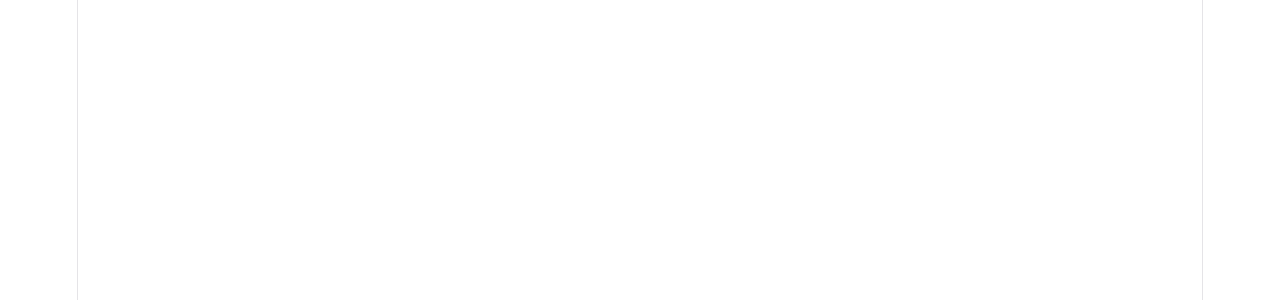
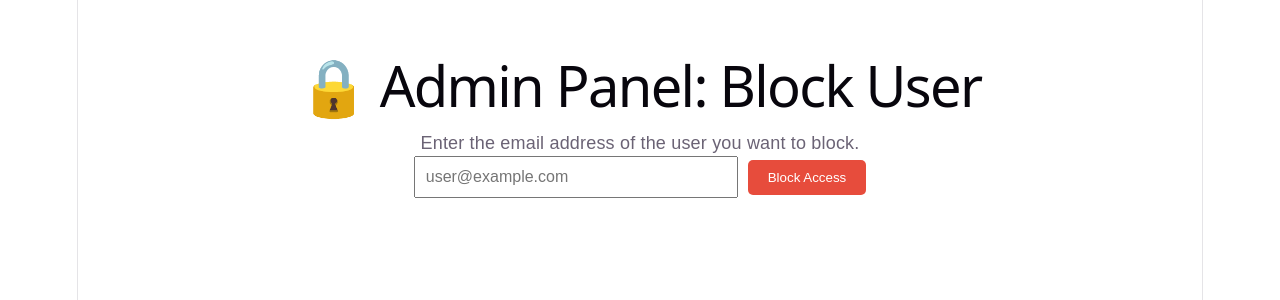
Before and after one commit to sumansingharoy402/agentassitant_ai, a React (Vite) app: page /admin in a window 1280 px wide. Before the commit this address had no page. Shown: the top 300 px of the page. Built offline with nearby package versions, Linux system fonts and the light colour scheme.

Commit message:
Added admin block system

```diff
--- a/src/App.jsx
+++ b/src/App.jsx
@@ -1,12 +1,25 @@
 import { BrowserRouter as Router, Routes, Route } from 'react-router-dom';
 import Dashboard from './dashboard';
+import Admin from './Admin'; // 🚨 নতুন: Admin কম্পোনেন্ট ইমপোর্ট
 
-// 🚨 পেমেন্ট চেক করার জন্য Protected Route
+// 🚨 পেমেন্ট এবং ব্লক চেক করার জন্য Protected Route
 const ProtectedRoute = ({ children }) => {
   const isPaid = localStorage.getItem('payment_status') === 'paid';
+  const userEmail = localStorage.getItem('user_email'); // কাস্টমারের ইমেইল
+  const blockedList = JSON.parse(localStorage.getItem('blocked_emails') || '[]');
 
+  // 🚨 যদি কাস্টমার ব্লক লিস্টে থাকে
+  if (blockedList.includes(userEmail)) {
+    return (
+      <div style={{ textAlign: 'center', marginTop: '100px', fontFamily: 'Arial, sans-serif', color: '#e74c3c' }}>
+        <h2>🚫 Access Blocked</h2>
+        <p>Your access has been revoked. Please contact support.</p>
+      </div>
+    );
+  }
+
+  // 🚨 যদি পেমেন্ট না করা থাকে
   if (!isPaid) {
-    // পেমেন্ট না হলে সরাসরি PayPal পেজে পাঠিয়ে দেওয়া হবে
     window.location.href = "https://www.paypal.com/paypalme/Sumansingharoy/99";
     return null;
   }
@@ -16,8 +29,13 @@
 function App() {
   // 🚨 "I have paid" বাটনের ফাংশন
   const handlePaid = () => {
-    localStorage.setItem('payment_status', 'paid');
-    window.location.href = '/dashboard';
+    // এখানে কাস্টমারের ইমেইল সেভ করা হচ্ছে (আপনি চাইলে ইনপুট নিতে পারেন)
+    const email = prompt("Please enter your email to activate access:");
+    if (email) {
+      localStorage.setItem('user_email', email);
+      localStorage.setItem('payment_status', 'paid');
+      window.location.href = '/dashboard';
+    }
   };
 
   return (
@@ -38,7 +56,7 @@
               </button>
             </a>
 
-            {/* 🚨 নতুন: I have paid বাটন */}
+            {/* 🚨 I have paid বাটন */}
             <div style={{ marginTop: '20px' }}>
               <button
                 onClick={handlePaid}
@@ -50,12 +68,15 @@
           </div>
         } />
 
-        {/* 🚨 ড্যাশবোর্ড পেজ (পেমেন্ট করা ছাড়া ঢোকা যাবে না) */}
+        {/* 🚨 ড্যাশবোর্ড পেজ (পেমেন্ট ও ব্লক চেক) */}
         <Route path="/dashboard" element={
           <ProtectedRoute>
             <Dashboard />
           </ProtectedRoute>
         } />
+
+        {/* 🚨 নতুন: Admin Panel (ব্লক করার জন্য) */}
+        <Route path="/admin" element={<Admin />} />
       </Routes>
     </Router>
   );
--- /dev/null
+++ b/src/admin.jsx
@@ -0,0 +1,38 @@
+import { useState } from 'react';
+
+export default function Admin() {
+  const [email, setEmail] = useState('');
+  const [blocked, setBlocked] = useState(false);
+
+  const handleBlock = () => {
+    const blockedList = JSON.parse(localStorage.getItem('blocked_emails') || '[]');
+    if (!blockedList.includes(email)) {
+      blockedList.push(email);
+      localStorage.setItem('blocked_emails', JSON.stringify(blockedList));
+      setBlocked(true);
+    }
+  };
+
+  return (
+    <div style={{ padding: '40px', fontFamily: 'Arial, sans-serif' }}>
+      <h1>🔒 Admin Panel: Block User</h1>
+      <p>Enter the email address of the user you want to block.</p>
+
+      <input
+        type="email"
+        placeholder="user@example.com"
+        value={email}
+        onChange={(e) => setEmail(e.target.value)}
+        style={{ padding: '10px', fontSize: '16px', width: '300px', marginRight: '10px' }}
+      />
+      <button
+        onClick={handleBlock}
+        style={{ padding: '10px 20px', backgroundColor: '#e74c3c', color: 'white', border: 'none', borderRadius: '5px', cursor: 'pointer' }}
+      >
+        Block Access
+      </button>
+
+      {blocked && <p style={{ color: 'green', marginTop: '10px' }}>✅ User blocked successfully!</p>}
+    </div>
+  );
+}
```
Also changed, not shown: imp tell to customer after payment.txt (added).
